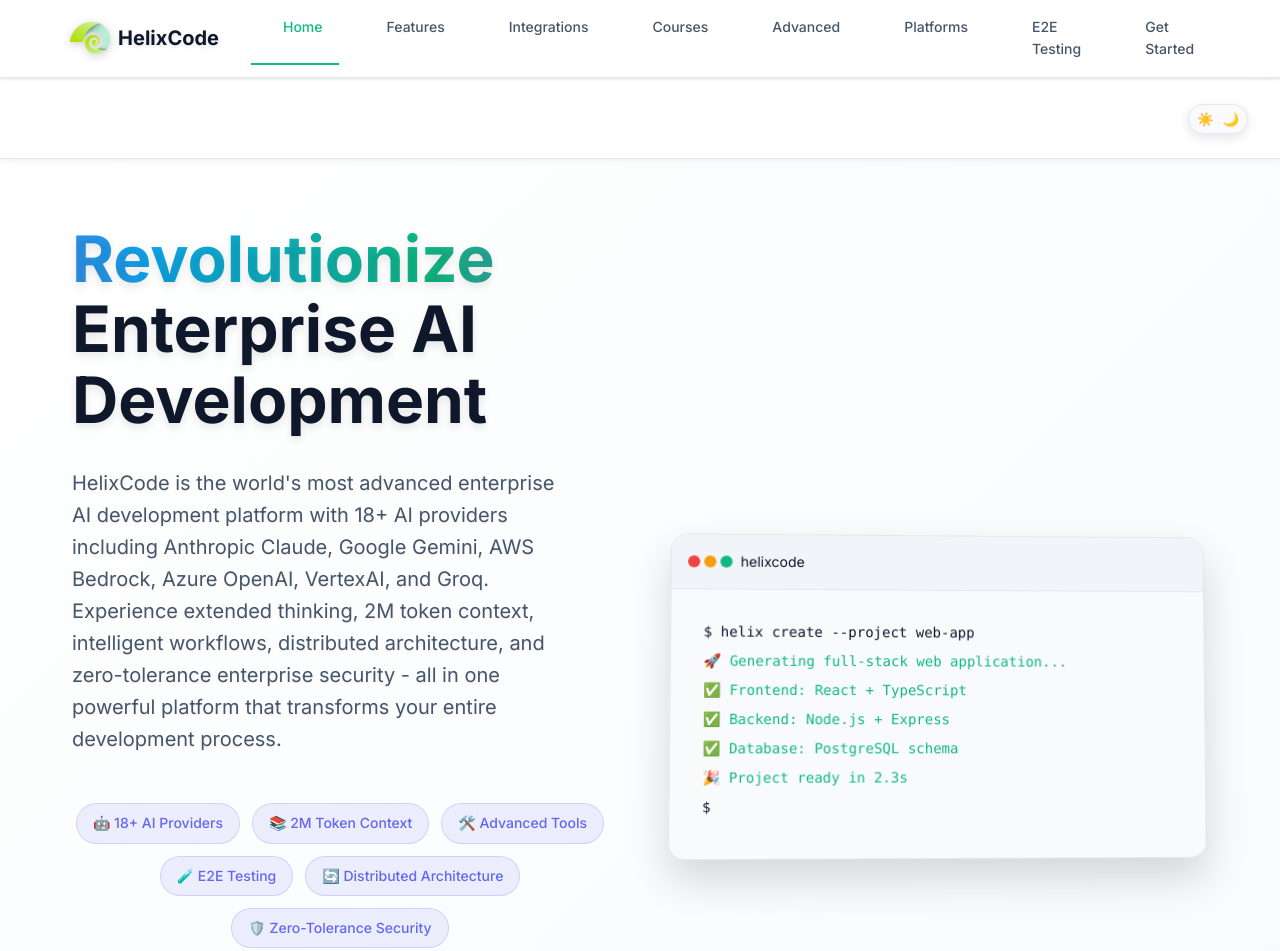
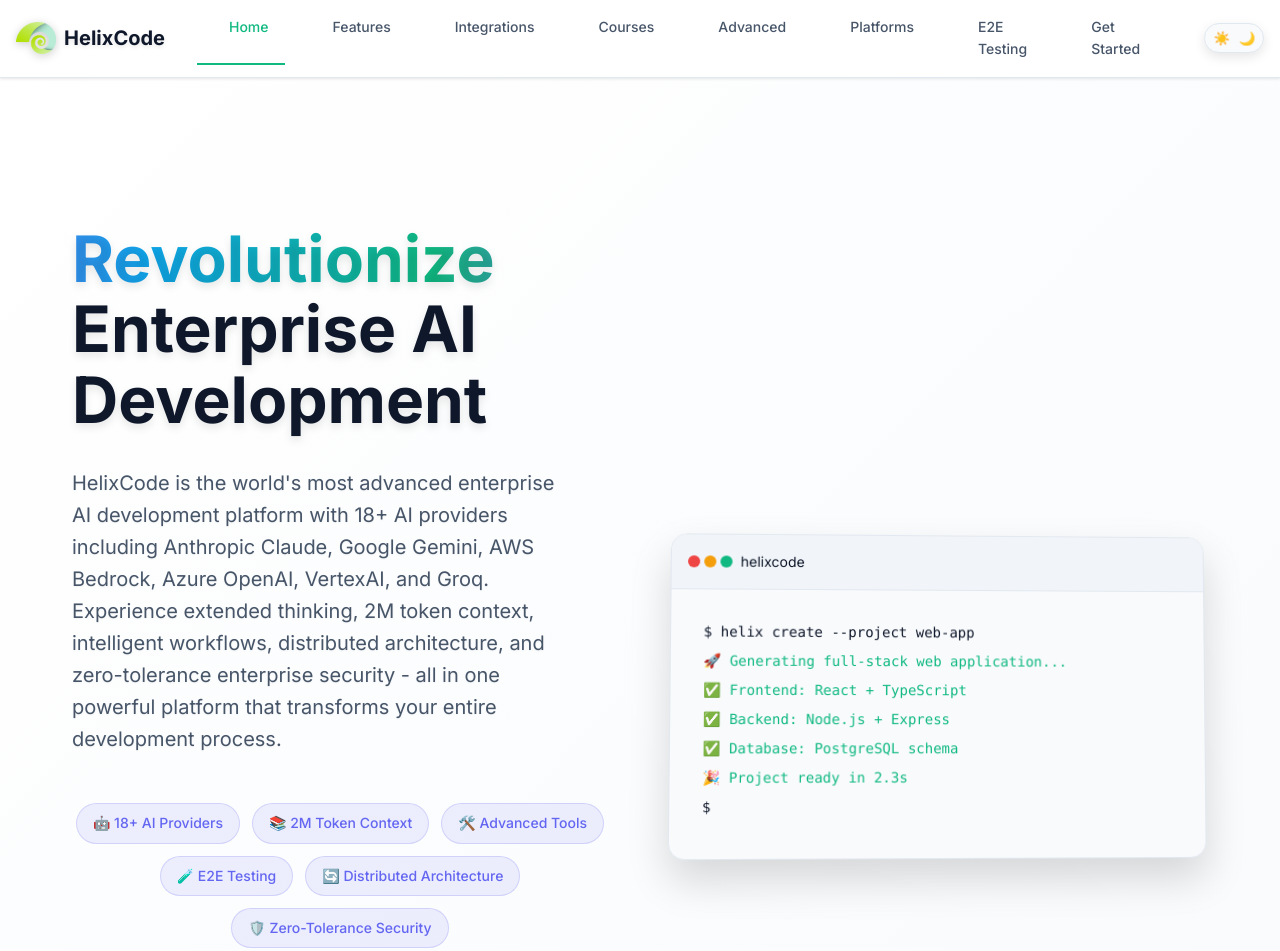
Before and after one commit to HelixDevelopment-Code/Welcome, a website: page docs/index.html in a window 1280 px wide. Shown: the top 951 px of the page. Drawn offline with Linux system fonts and the light colour scheme.

Commit message:
Styling polishing.

```diff
--- a/docs/index.html
+++ b/docs/index.html
@@ -33,6 +33,13 @@
                     <a href="#platforms" class="nav-link">Platforms</a>
                     <a href="#e2e-testing" class="nav-link">E2E Testing</a>
                     <a href="#download" class="nav-link">Get Started</a>
+                    <!-- Theme Toggle as last menu item -->
+                    <div class="nav-theme-toggle">
+                        <button id="themeToggle" class="theme-toggle-btn" aria-label="Toggle theme">
+                            <span class="theme-icon sun">☀️</span>
+                            <span class="theme-icon moon">🌙</span>
+                        </button>
+                    </div>
                 </div>
                 <!-- Mobile Menu Toggle -->
                 <div class="nav-toggle">
@@ -43,16 +50,6 @@
             </div>
         </div>
     </nav>
-
-    <!-- Theme Toggle - Moved below header with spacing -->
-    <div class="theme-toggle-header">
-        <div class="theme-toggle">
-            <button id="themeToggle" class="theme-toggle-btn" aria-label="Toggle theme">
-                <span class="theme-icon sun">☀️</span>
-                <span class="theme-icon moon">🌙</span>
-            </button>
-        </div>
-    </div>
 
     <!-- Hero Section -->
     <section id="hero" class="hero">
--- a/docs/styles/main.css
+++ b/docs/styles/main.css
@@ -179,20 +179,11 @@
   background: var(--accent-1); /* Light green from logo */
 }
 
-/* Theme Toggle - Moved below header */
-.theme-toggle-header {
+/* Theme Toggle as Nav Item */
+.nav-theme-toggle {
   display: flex;
-  justify-content: flex-end;
-  padding: 1.5rem 2rem;
-  border-bottom: 1px solid var(--border-light);
-  background: var(--bg-primary);
-  backdrop-filter: blur(10px);
-  position: fixed;
-  top: 80px; /* Position below navbar height */
-  right: 0;
-  left: 0;
-  z-index: 99;
-  box-shadow: 0 2px 8px rgba(0, 0, 0, 0.05);
+  align-items: center;
+  margin-left: 1rem;
 }
 
 .theme-toggle {
@@ -998,15 +989,15 @@
     display: flex;
   }
 
-  .theme-toggle-header {
-    padding: 0.5rem 1rem;
-    justify-content: center;
+  .nav-theme-toggle {
+    display: none;
   }
 
   .theme-toggle {
-    position: fixed;
+    position: relative;
     top: auto;
-    right: 1rem;
+    right: auto;
+    z-index: 1000;
   }
 
   .hero-content {
```
Also changed, not shown: 1 other file.
